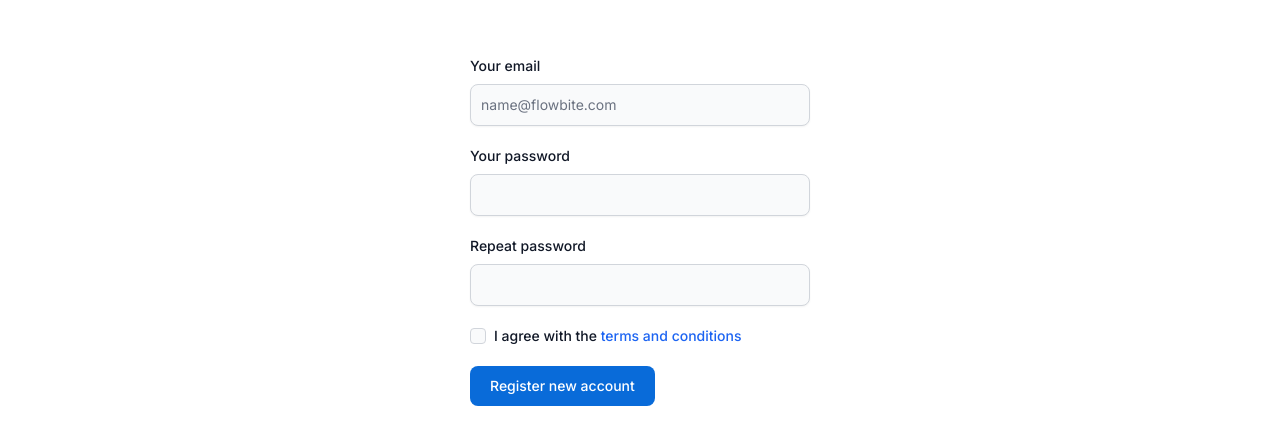
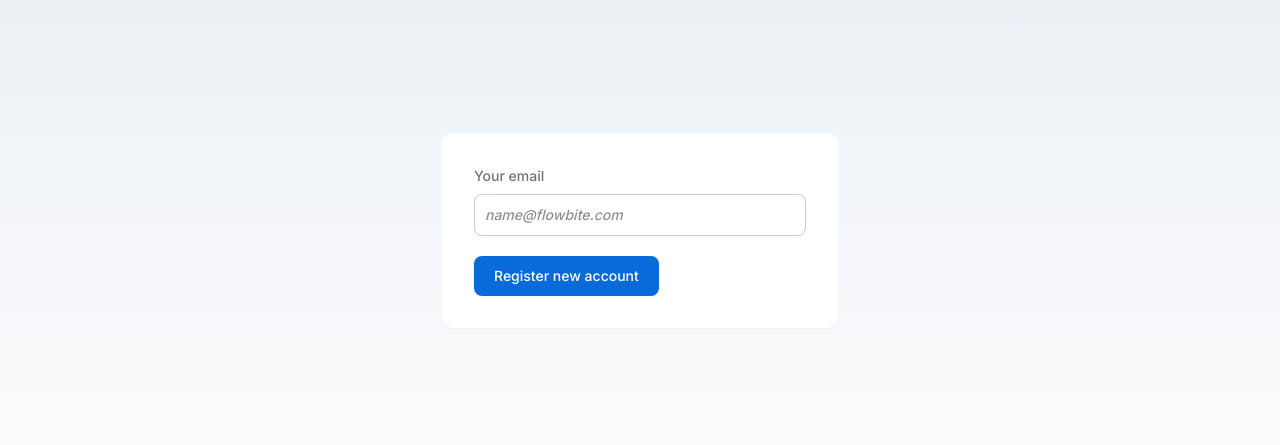
Before and after one commit to CesarAugusto316/vlg-software, a React (Vite) app: page /login in a window 1280 px wide. Shown: the part 169-614 px from the top of the page. Built offline with nearby package versions, Linux system fonts and the light colour scheme.

Commit message:
✨ Update button styles and color scheme

```diff
--- a/src/app/login/Login.tsx
+++ b/src/app/login/Login.tsx
@@ -3,32 +3,29 @@ import { FC } from 'react';
 
 export const Login: FC = () => {
   return (
-    <div className="h-screen flex items-center justify-center">
+    <div className="bg-gradient-to-b from-gray-vlg-200 to-white h-screen to-90% flex items-center justify-center">
 
+      <form className="w-[400px] bg-white p-8 rounded-xl border-gray-vlg-100 border-2">
 
-      <form className="w-[340px]">
         <div className="mb-5">
-          <label htmlFor="email" className="block mb-2 text-sm font-medium text-gray-900 dark:text-white">Your email</label>
-          <input type="email" id="email" className="shadow-sm bg-gray-50 border border-gray-300 text-gray-900 text-sm rounded-lg focus:ring-blue-500 focus:border-blue-500 block w-full p-2.5 dark:bg-gray-700 dark:border-gray-600 dark:placeholder-gray-400 dark:text-white dark:focus:ring-blue-500 dark:focus:border-blue-500 dark:shadow-sm-light" placeholder="name@flowbite.com" required />
-        </div>
-        <div className="mb-5">
-          <label htmlFor="password" className="block mb-2 text-sm font-medium text-gray-900 dark:text-white">Your password</label>
-          <input type="password" id="password" className="shadow-sm bg-gray-50 border border-gray-300 text-gray-900 text-sm rounded-lg focus:ring-blue-500 focus:border-blue-500 block w-full p-2.5 dark:bg-gray-700 dark:border-gray-600 dark:placeholder-gray-400 dark:text-white dark:focus:ring-blue-500 dark:focus:border-blue-500 dark:shadow-sm-light" required />
-        </div>
-        <div className="mb-5">
-          <label htmlFor="repeat-password" className="block mb-2 text-sm font-medium text-gray-900 dark:text-white">Repeat password</label>
-          <input type="password" id="repeat-password" className="shadow-sm bg-gray-50 border border-gray-300 text-gray-900 text-sm rounded-lg focus:ring-blue-500 focus:border-blue-500 block w-full p-2.5 dark:bg-gray-700 dark:border-gray-600 dark:placeholder-gray-400 dark:text-white dark:focus:ring-blue-500 dark:focus:border-blue-500 dark:shadow-sm-light" required />
-        </div>
-        <div className="flex items-start mb-5">
-          <div className="flex items-center h-5">
-            <input id="terms" type="checkbox" value="" className="w-4 h-4 border border-gray-300 rounded bg-gray-50 focus:ring-3 focus:ring-blue-300 dark:bg-gray-700 dark:border-gray-600 dark:focus:ring-blue-600 dark:ring-offset-gray-800 dark:focus:ring-offset-gray-800" required />
-          </div>
-          <label htmlFor="terms" className="ms-2 text-sm font-medium text-gray-900 dark:text-gray-300">I agree with the <a href="#" className="text-blue-600 hover:underline dark:text-blue-500">terms and conditions</a></label>
+          <label htmlFor="email" className="block mb-2 text-sm font-medium  dark:text-white">Your email</label>
+          <input
+            type="email"
+            id="email"
+            className="shadow-sm  bg-white border border-gray-vlg-300 font-medium text-sm rounded-lg focus:ring-blue-vlg-900 focus:border-blue-vlg-900 block w-full p-2.5 dark:bg-gray-700 dark:border-gray-600 dark:placeholder-gray-400 dark:text-white dark:shadow-sm-light placeholder:italic placeholder-gray-vlg-400/80"
+            placeholder="name@flowbite.com"
+            required
+          />
         </div>
 
-        <button type="submit" className="text-white bg-blue-vlg-500 hover:bg-blue-vlg-600 focus:ring-4 focus:outline-none focus:ring-blue-300 font-medium rounded-lg text-sm px-5 py-2.5 text-center ">Register new account</button>
+        <button
+          type="submit"
+          className="text-white bg-blue-vlg-500 hover:bg-blue-vlg-600 focus:ring-4 focus:outline-none focus:ring-blue-300 font-medium rounded-lg text-sm px-5 py-2.5 text-center"
+        >
+          Register new account
+        </button>
+
       </form>
-
     </div>
   );
 };
--- a/src/index.css
+++ b/src/index.css
@@ -3,3 +3,7 @@
 @tailwind base;
 @tailwind components;
 @tailwind utilities;
+
+html {
+  color: #707280;
+}
--- a/tailwind.config.js
+++ b/tailwind.config.js
@@ -22,15 +22,24 @@ export default {
         600: '#095FC0',
         900: '#313181'
       },
+
       'gray-vlg': {
         100: '#F4F7FA',
         200: '#E5EBF2',
         300: '#C5CFDB',
         400: '#707280'
-      }
+      },
+
+      'red-vlg': {
+        500: '#EF4444',
+      },
     },
 
-    extend: {},
+    // fontColor: '#707280',
+
+    extend: {
+      // 'text-gray-900': '#707280',
+    },
   },
 
   plugins: [
```
Also changed, not shown: src/assets/icons/vlg-logo.png (added).
